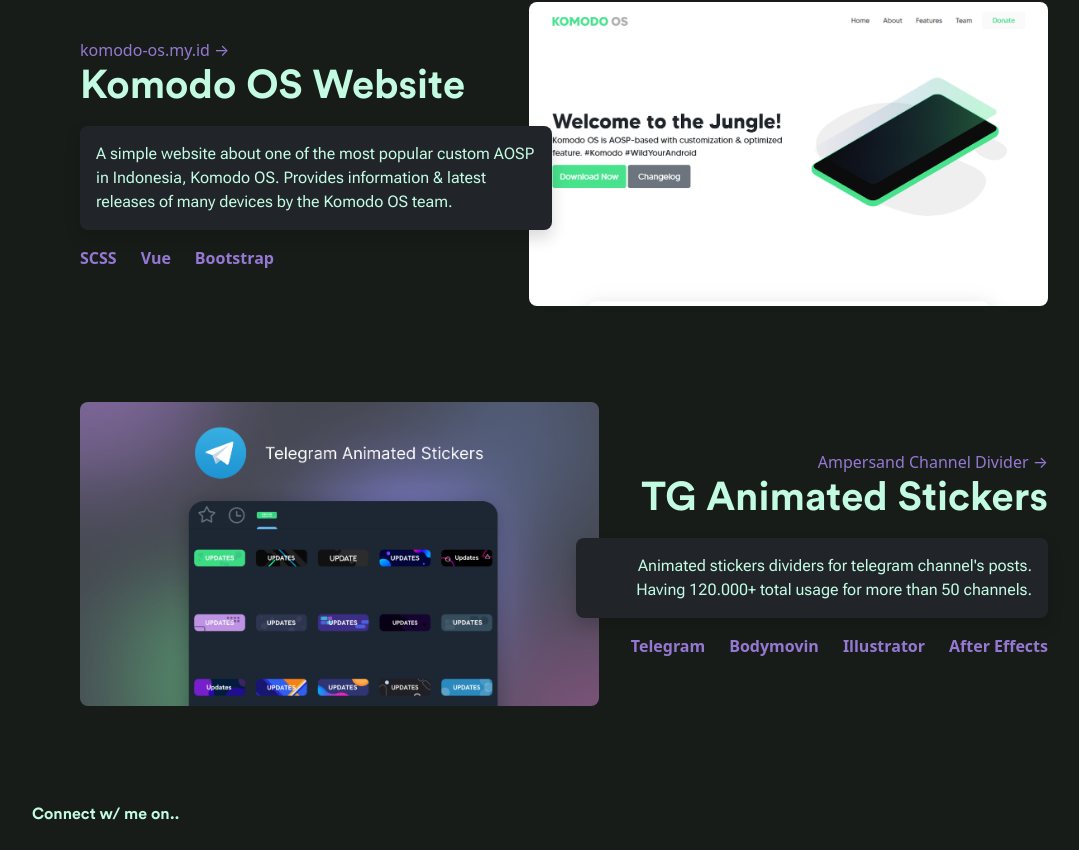
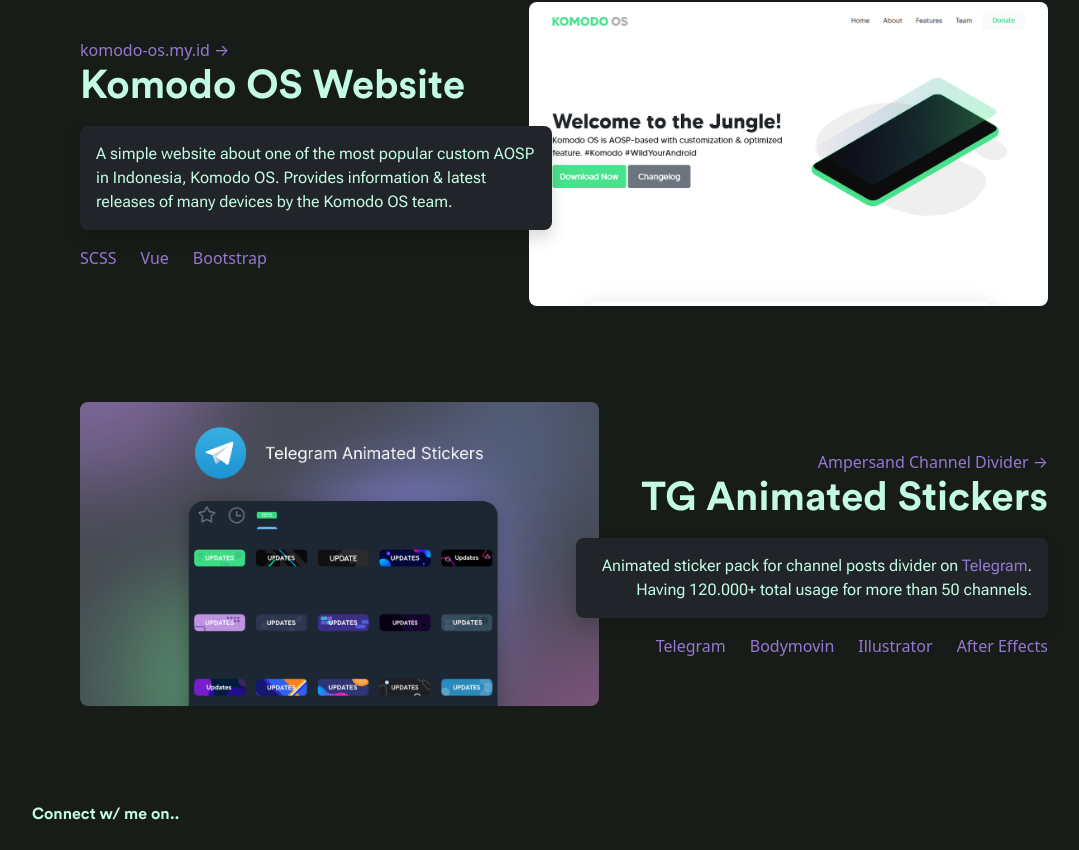
Before and after one commit to aryanataandi/aryanataandi-react, a React (Create React App) app: page / in a window 1280 px wide. Shown: the part 2208-3058 px from the top of the page, without its empty margins (76-1155 px from the left). Built offline with nearby package versions, Linux system fonts and the light colour scheme.

Commit message:
updated project comp

```diff
--- a/src/components/Project.jsx
+++ b/src/components/Project.jsx
@@ -37,7 +37,7 @@
       title: 'TG Animated Stickers',
       img: tgsImage,
       desc: `
-      Animated stickers dividers for telegram channel's posts.
+      Animated sticker pack for channel posts divider on <a href="https://en.wikipedia.org/wiki/Telegram_(software)" class="text-decoration-none">Telegram</a>.
       Having 120.000+ total usage for more than 50 channels.
       `,
       tech: ['Telegram', 'Bodymovin', 'Illustrator', 'After Effects'],
@@ -64,7 +64,7 @@
               </div>
               <div className="">
                 {props.tech.map((item) => (
-                  <span className="text-primary fw-bold ms-0 ms-lg-4 me-4 me-lg-0">{item}</span>
+                  <span className="text-primary ms-0 ms-lg-4 me-4 me-lg-0">{item}</span>
                 ))}
               </div>
             </div>
@@ -91,7 +91,7 @@
               </div>
               <div className="">
                 {props.tech.map((item) => (
-                  <span className="text-primary fw-bold me-4">{item}</span>
+                  <span className="text-primary me-4">{item}</span>
                 ))}
               </div>
             </div>
```
